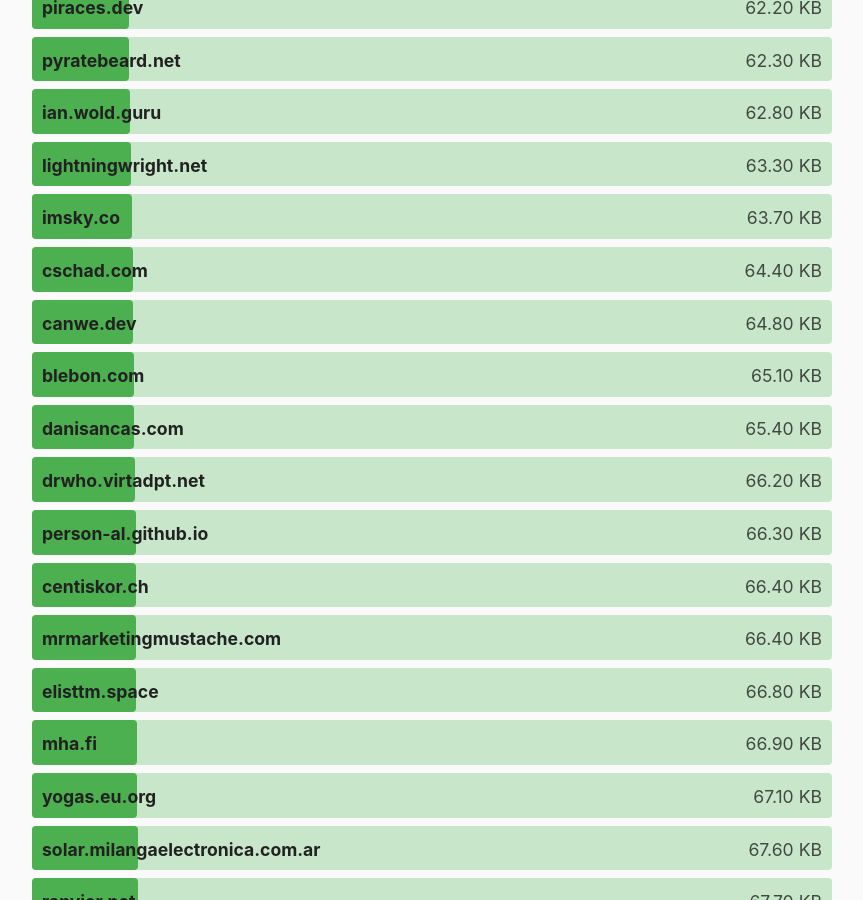
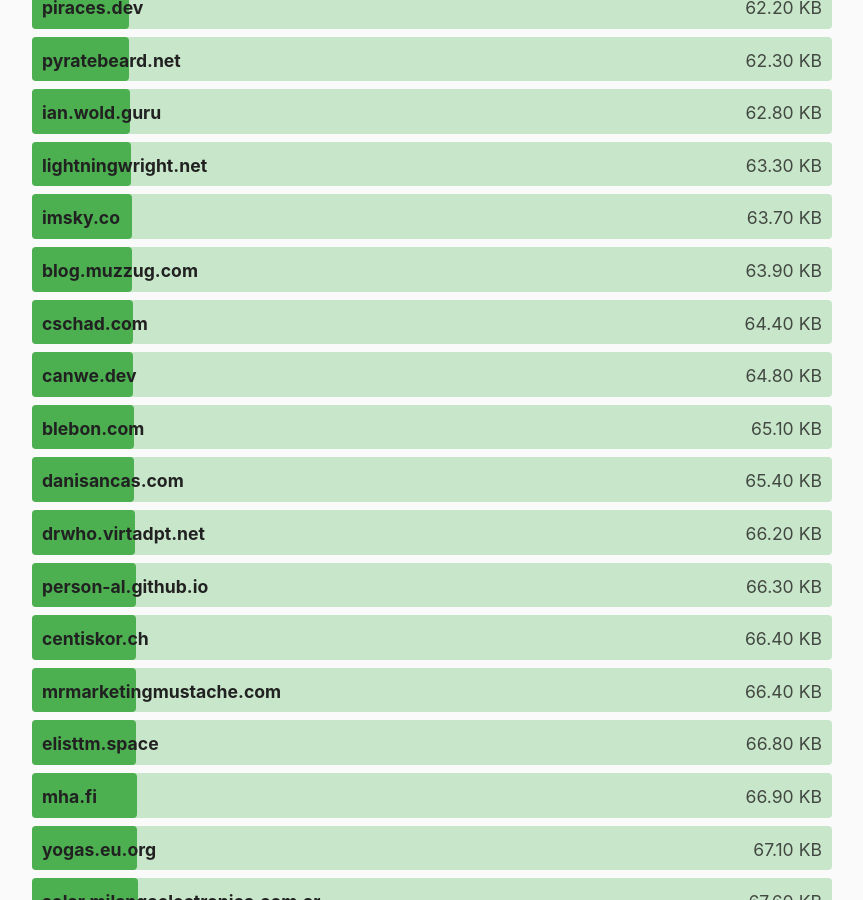
Before and after one commit to kevquirk/512kb.club, a Jekyll site: the page built from index.md, in a window 1280 px wide and 900 px high, scrolled down 17785 px. Shown: the whole window, without its empty margins (208-1071 px from the left). Built offline with Jekyll 4.4.1, drawn with Linux system fonts in a browser that asks for light colours.

Commit message:
add blog.muzzug.com

```diff
--- a/_data/sites.yml
+++ b/_data/sites.yml
@@ -478,6 +478,11 @@
   size: 103
   last_checked: 2022-08-31
 
+- domain: blog.muzzug.com
+  url: https://blog.muzzug.com/
+  size: 63.9
+  last_checked: 2023-12-17
+
 - domain: blog.omgmog.net
   url: https://blog.omgmog.net/
   size: 85.1
```
